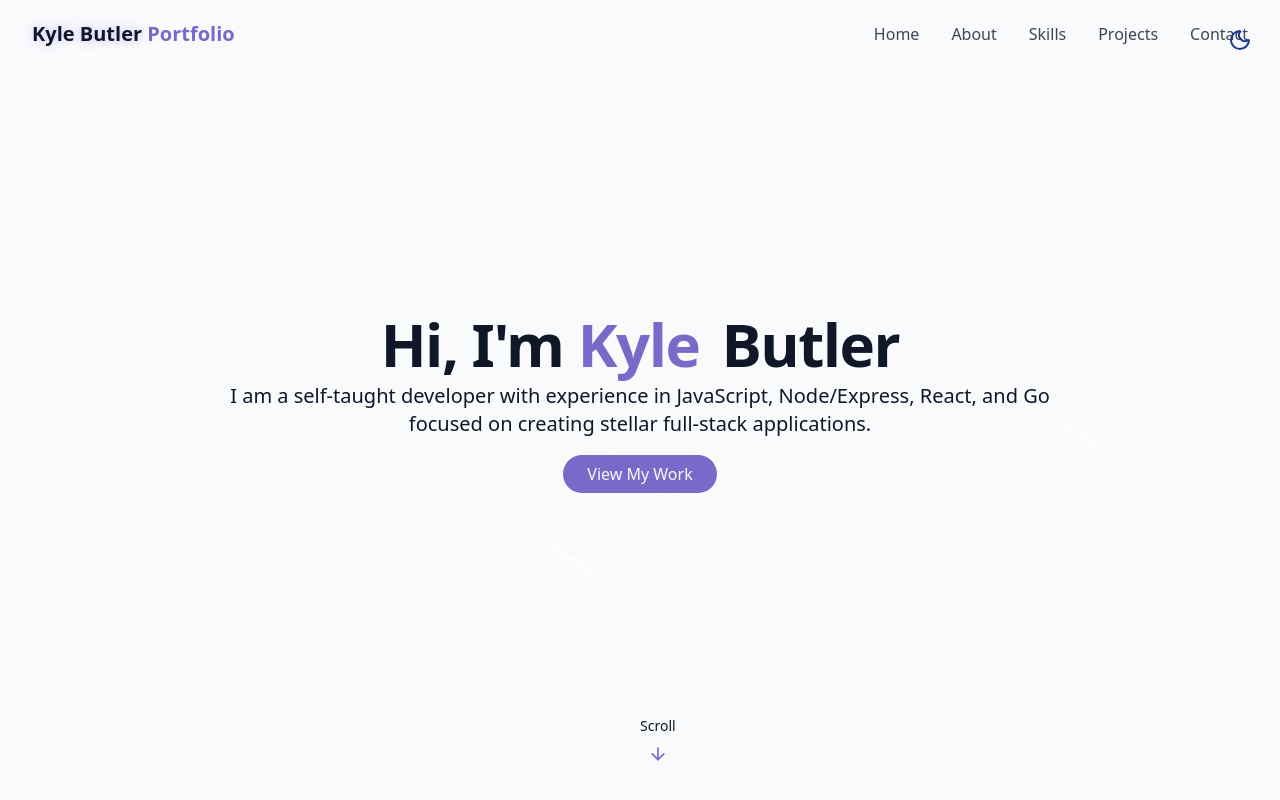
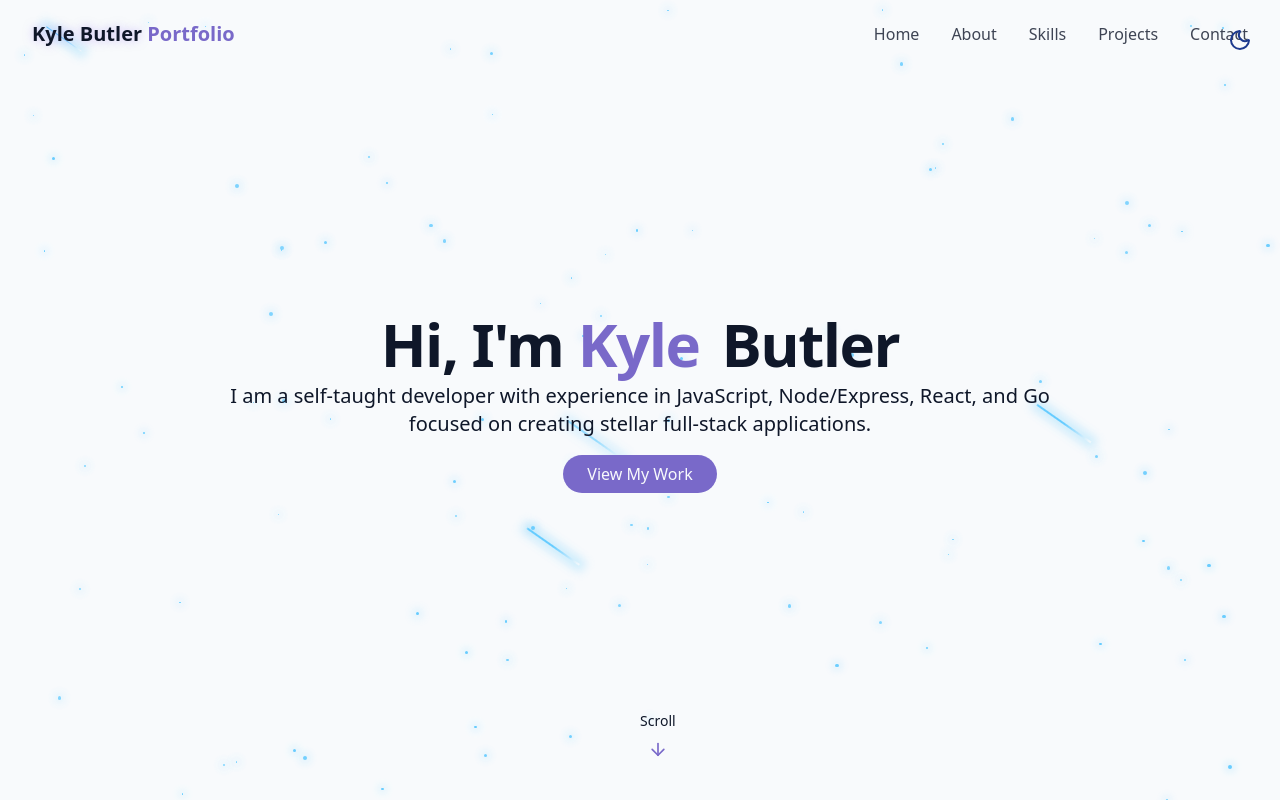
Before and after one commit to theokyle/profile, a React (Vite) app: page / in a window 1280 px wide. Shown: the top 800 px of the page. Built offline with nearby package versions, Linux system fonts and the light colour scheme.

Commit message:
updated light mode and contacts

```diff
--- a/src/components/Contact.jsx
+++ b/src/components/Contact.jsx
@@ -13,11 +13,10 @@ export function Contact() {
                 Have a project in mind or want to collaborate? Feel free to reach out. I'm always open to discussing new opportunities.
             </p>
 
-            <div className="grid grid-cols-1 md:grid-cols-2 gap-12">
+            <div className="container mx-auto">
                 <div className="space-y-8">
-                    <h3 className="text-2xl font-semibold mb-6">Contact Information</h3>
                     <div className="space-y-6 justify-center">
-                        <div className="flex items-start space-x-4">
+                        <div className="flex justify-center space-x-4">
                             <div className="p-3 rounded-full bg-primary/10">
                             <Mail />
                             </div>
@@ -28,7 +27,7 @@ export function Contact() {
                         </div>
                     </div>
                     <div className="space-y-6 justify-center">
-                        <div className="flex items-start space-x-4">
+                        <div className="flex justify-center space-x-4">
                             <div className="p-3 rounded-full bg-primary/10">
                             <MapPin />
                             </div>
@@ -38,34 +37,17 @@ export function Contact() {
                             </div>
                         </div>
                     </div>
-                    <div className="pt-8">
-                        <h4 className="font-medium mb-4">Connect with me</h4>
-                        <div className="flex space-x-4 justify-center">
-                            <a><Linkedin /></a>
-                        </div>
-                    </div>
-
-                    <div className="bg-card p-8 rounded-lg shadow-xs">
-                        <h3 className="text-2xl font-semibold mb-6">Send a Message</h3>
-                        <form className="space-y-6">
-                            <div>
-                                <label htmlFor="name" className="block text-sm font-medium mb-2">Your Name</label>
-                                <input type="text" id="name" name="name" required className="w-full px-4 py-3 rounded-md border border-input bg-background focus:outline-hidden focus:ring-2 focus:ring-primary" placeholder="Your name..." />
+                    <div className="space-y-6 justify-center">
+                        <div className="flex justify-center space-x-4">
+                            <div className="p-3 rounded-full bg-primary/10">
+                            <a href="https://www.linkedin.com/in/kyle-butler-438263195">
+                            <Linkedin />
+                            </a>
                             </div>
                             <div>
-                                <label htmlFor="email" className="block text-sm font-medium mb-2">Your Email</label>
-                                <input type="email" id="email" name="email" required className="w-full px-4 py-3 rounded-md border border-input bg-background focus:outline-hidden focus:ring-2 focus:ring-primary" placeholder="Your email..." />
+                                <h4 className="font-medium">LinkedIn</h4>
                             </div>
-                            <div>
-                                <label htmlFor="message" className="block text-sm font-medium mb-2">Your Message</label>
-                                <textarea id="message" name="message" required className="w-full px-4 py-3 rounded-md border border-input bg-background focus:outline-hidden focus:ring-2 focus:ring-primary resize-none" placeholder="Hello, I'd like to talk about..." />
-                            </div>
-
-                            <button type="submit" className={cn("cosmic-button w-full flex items-center justify-center gap=2", )}>
-                                Send Message
-                                <Send size={16} />
-                            </button>
-                        </form>
+                        </div>
                     </div>
                 </div>
             </div>
--- a/src/components/Projects.jsx
+++ b/src/components/Projects.jsx
@@ -5,9 +5,9 @@ const projects = [
         id: 1,
         title: "Stepquest",
         description: "An app using javascript",
-        image: "",
+        image: "public/projects/stepquest_homepage.png",
         tags: ["Javascript", "NodeJs", "MongoDB"],
-        githubUrl: "",
+        githubUrl: "https://github.com/theokyle/stepQuest",
         demoUrl: ""
     },
     {
--- a/src/index.css
+++ b/src/index.css
@@ -52,6 +52,9 @@
     --primary-foreground: 210 40% 98%;
 
     --border: 214 32% 91%;
+
+    --star-color: 200 100% 70%;
+    --meteor-color: 200 100% 70%;
   }
 
   .dark {
@@ -64,6 +67,9 @@
     --primary-foreground: 213 31% 91%;
 
     --border: 217 33% 20%;
+
+    --star-color: 0 0% 100%;
+    --meteor-color: 0 0% 90%;
   }
 
   * { @apply border-border; }
@@ -110,14 +116,15 @@
 }
 
 @utility star {
-  @apply absolute rounded-full bg-white;
-  box-shadow: 0 0 10px 2px rgba(255, 255, 255, 0.4);
+  @apply absolute rounded-full;
+  background: hsl(var(--star-color));
+  box-shadow: 0 0 10px 2px hsla(var(--star-color) / 0.4);
 }
 
 @utility meteor {
   @apply absolute rounded-full;
-  background: linear-gradient(to right, white, white, transparent);
-  box-shadow: 0 0 10px 5px rgba(255, 255, 255, 0.3);
+  background: linear-gradient(to left, hsl(var(--meteor-color)), hsl(var(--meteor-color)), transparent);
+  box-shadow: 0 0 10px 5px hsla(var(--meteor-color) / 0.3);
 }
 
 #root {
```
Also changed, not shown: public/projects/stepquest_homepage.png (added).
